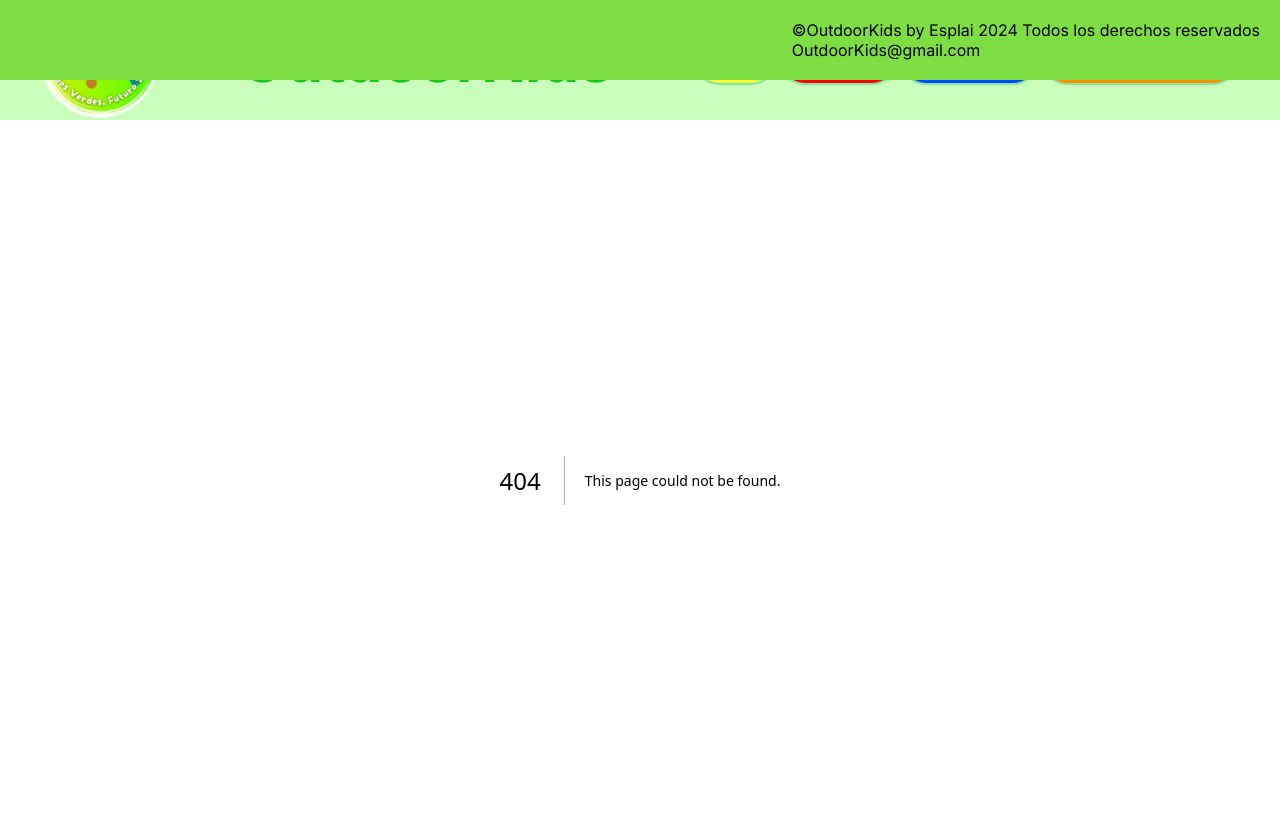
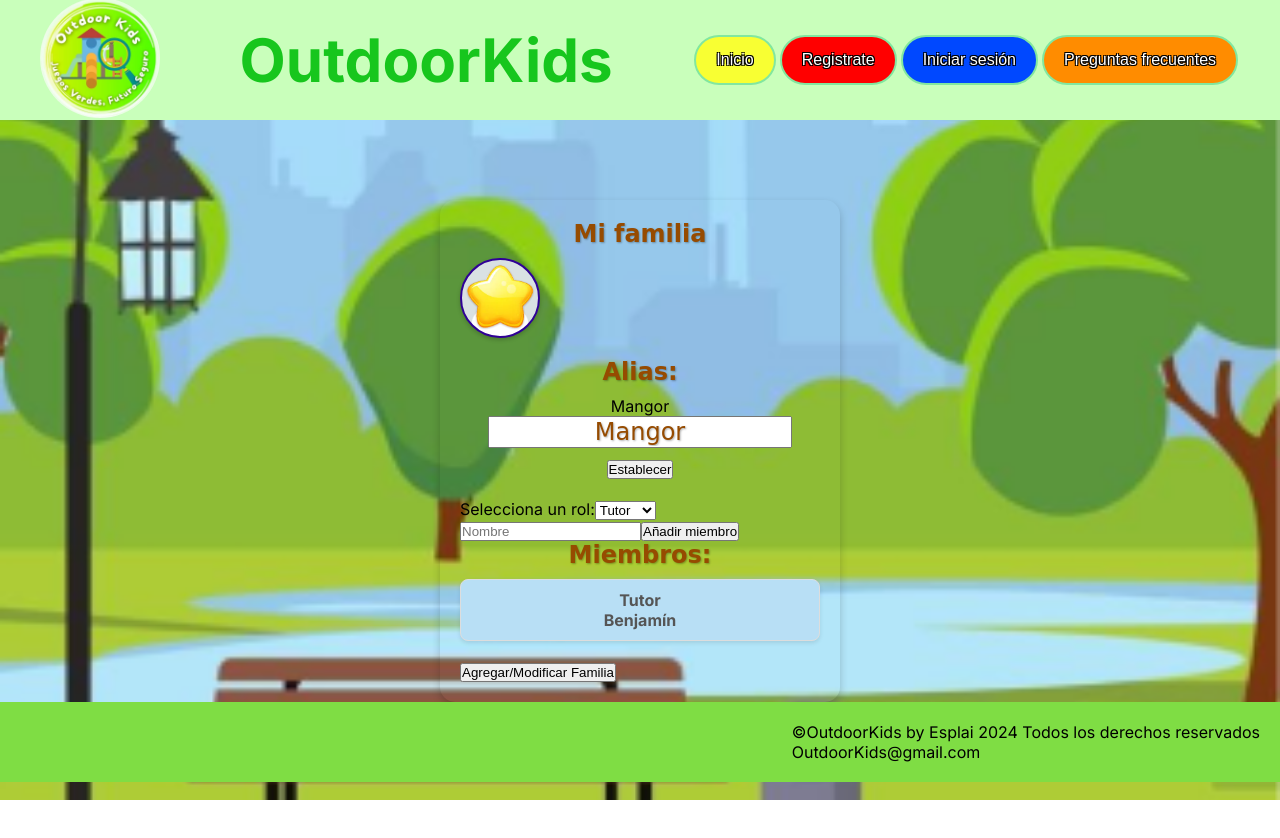
Before and after one commit to Benja022/outdoorkids, a Next.js app: page /perfilPrivado/vistaFamilia in a window 1280 px wide. Before the commit this address had no page. Shown: the top 838 px of the page. After the commit the page ends 800 px from the top, so only its background shows below. Built offline with nearby package versions, Linux system fonts and the light colour scheme.

Commit message:
añadiendo Vista Familia

```diff
--- a/src/app/layout.js
+++ b/src/app/layout.js
@@ -14,9 +14,12 @@ export const metadata = {
 export default function RootLayout({ children }) {
   return (
     <html lang="es">
+      <body className={inter.className}>{children}
+
       <Header />
       <Footer />
-      <body className={inter.className}>{children}</body>
+
+      </body>
 
     </html>
   );
--- a/src/app/listadoParques/lista.module.css
+++ b/src/app/listadoParques/lista.module.css
@@ -2,6 +2,7 @@
     display: flex;
     flex-direction: column;
     align-items: center;
+    margin-top: 200px;
 }
 
 .h1 {
--- /dev/null
+++ b/src/app/perfilPrivado/vistaFamilia/FormularioFamilia.js
@@ -0,0 +1,129 @@
+"use client";
+import React, { useState } from "react";
+//import { useNavigate } from 'react-router-dom';
+import style from "./formularioFamilia.module.css";
+import classNames from "classnames";
+import Image from "next/image";
+import ModificarFamilia from "./ModalModificarFamilia";
+
+
+
+const FormularioFamilia = () => {
+    const [nickname, setNickname] = useState("Mangor");
+    const [members, setMembers] = useState([{ role: "Tutor", name: "Benjamín" }]);
+    const [isModalOpen, setIsModalOpen] = useState(false);
+    const openModal = () => setIsModalOpen(true);
+    const closeModal = () => setIsModalOpen(false);
+  // const navigate = useNavigate();
+
+  const handleInputChange = (index, e) => {
+    const newMembers = [...members];
+    newMembers[index][e.target.name] = e.target.value;
+    setMembers(newMembers);
+  };
+
+  const handleAddMember = () => {
+    setMembers([...members, { role: "", name: "" }]);
+  };
+
+  const handleNickname = () => {
+    setNickname(nickname);
+  };
+
+  //   const handleSubmit = (e) => {
+  //     e.preventDefault();
+  //     navigate("/summary", { state: { nickname, members } });
+  //   };
+
+  return (
+    <div className={style.familyForm}>
+      <div className={style.header}>
+        <h1 className={style.headerH1}>Mi familia</h1>
+        <div className={style.familyNicknameContainer}>
+          <div className={style.familyPhoto}>
+            <Image
+              className={style.img}
+              src="/images/estrella.png"
+              alt="Imagen de la familia"
+              width={200}
+              height={200}
+              layout="responsive"
+            />
+
+            <input
+              type="file"
+              id="familyPhotoInput"
+              accept="image/*"
+              aria-label="Subir foto de la familia"
+            />
+            <div id="familyPhoto" className={style.profileIcon}></div>
+          </div>
+        </div>
+        <h1 className={classNames(style.headerH1, style.header)}>Alias:</h1>
+        <p>{nickname}</p>
+        <input
+          className={classNames(style.headerH1, style.header)}
+          type="text"
+          value={nickname}
+          onChange={(e) => setNickname(e.target.value)}
+          placeholder="Apodo de la familia"
+          aria-label="Apodo de la familia"
+        />
+        <button
+          type="submit"
+          //   value={nickname}
+          onClick={handleNickname}
+        >
+          Establecer
+        </button>
+      </div>
+
+      <div className={style.addingMember}>
+        <div className={style.selectRole}>
+          <label htmlFor="role">Selecciona un rol:</label>
+          <select
+            name="role"
+            value=""
+            onChange={(e) => handleInputChange(index, e)}
+          >
+            <option value="Tutor">Tutor</option>
+            <option value="Peque">Peque</option>
+          </select>
+        </div>
+        <div>
+          <input
+            type="text"
+            name="name"
+            value=""
+            onChange={(e) => handleInputChange(index, e)}
+            placeholder="Nombre"
+          />
+          <button onClick={handleAddMember} className="addMemberBtn">
+            Añadir miembro
+          </button>
+        </div>
+      </div>
+
+      <h1 className={classNames(style.headerH1, style.header)}>Miembros:</h1>
+      <div id="members" className={style.members}>
+        {members.map((member, index) => (
+          <div key={index} className={style.member}>
+            <p>{member.role}</p>
+            <p>{member.name}</p>
+          </div>
+        ))}
+      </div>
+      <div>
+        <button onClick={openModal}>Agregar/Modificar Familia</button>
+
+        <ModificarFamilia isOpen={isModalOpen} onClose={closeModal}>
+          <h2>Este es un Modal</h2>
+          <p>Contenido del modal.</p>
+          <button onClick={closeModal}>Guardar</button>
+        </ModificarFamilia>
+      </div>
+    </div>
+  );
+};
+
+export default FormularioFamilia;
--- /dev/null
+++ b/src/app/perfilPrivado/vistaFamilia/ModalModificarFamilia.js
@@ -0,0 +1,20 @@
+// components/Modal.js
+import React from 'react';
+import styles from './formularioFamilia.module.css'; // Asegúrate de crear este archivo CSS
+
+const ModalModificarFamilia = ({ isOpen, onClose, children }) => {
+    if (!isOpen) return null;
+
+    return (
+        <div className={styles.overlay}>
+            <div className={styles.modal}>
+                {children}
+                <button className={styles.closeButton} onClick={onClose}>
+                    ×
+                </button>
+            </div>
+        </div>
+    );
+};
+
+export default ModalModificarFamilia;
--- a/src/app/perfilPrivado/perfilPrivado.module.css
+++ b/src/app/perfilPrivado/vistaFamilia/formularioFamilia.module.css
@@ -1,23 +1,10 @@
-.body {
-    font-family: Arial, sans-serif;
-    background-image: url(/public/images/image\ 1.svg);
-    background-repeat: no-repeat;
-    background-size: cover;
-    display: flex;
-    justify-content: center;
-    align-items: center;
-    height: 100vh;
-    margin: 0;
-    color: #333;
-}
-
-.family-form {
-    background-color:none ;
+.familyForm {
     border-radius: 15px;
     padding: 20px;
     max-width: 400px;
     box-shadow: 0 4px 8px rgba(0, 0, 0, 0.2);
     overflow: hidden;
+    margin: 200px auto 0;
 }
 
 .header {
@@ -25,7 +12,7 @@
     margin-bottom: 20px;
 }
 
-.header h1 {
+.headerH1 {
     font-family: 'Comic Sans MS', cursive, sans-serif;
     font-size: 24px;
     color: #964B00;
@@ -33,14 +20,14 @@
     text-shadow: 1px 1px 2px rgba(0, 0, 0, 0.3);
 }
 
-.family-nickname-container {
+.familyNicknameContainer {
     display: flex;
     align-items: center;
     justify-content: space-between;
     margin-bottom: 20px;
 }
 
-.family-nickname-container input {
+.familyNicknameContainer input {
     width: 70%;
     padding: 10px;
     border-radius: 8px;
@@ -48,14 +35,14 @@
     box-shadow: inset 0 2px 4px rgba(0, 0, 0, 0.1);
 }
 
-.family-photo {
+.familyPhoto {
     display: flex;
     flex-direction: column;
     align-items: center;
     position: relative;
 }
 
-#family-photo {
+.familyPhoto {
     width: 80px;
     height: 80px;
     border-radius: 50%;
@@ -72,41 +59,48 @@
     transition: background-color 0.3s ease, transform 0.3s ease;
 }
 
-#family-photo:hover {
+.familyPhoto:hover {
     background-color: #e0e0e0;
     transform: scale(1.05);
 }
 
-#default-icon {
+.defaultIcon {
     width: 60%;
     height: 60%;
     object-fit: contain;
 }
 
-#family-photo-input {
+.familyPhotoInput {
     display: none;
 }
 
 
-#default-icon {
+.defaultIcon {
     width: 60%;
     height: 60%;
     object-fit: cover;
 }
 
-#family-photo-input {
+.familyPhotoInput {
     display: none;
 }
 
 
-.profile-icon-text {
+.profileIconText {
     position: absolute;
     font-size: 36px;
 }
 
-#family-photo-input {
+.familyPhotoInput {
     display: none;
 }
+
+/* .addingMember{
+    display: flex;
+    flex-direction: column;
+
+} */
+
 
 
 .members {
@@ -144,7 +138,7 @@
     outline: none;
 }
 
-.add-member-btn, .submit-btn {
+.addMemberBtn, .submitBtn {
     width: 100%;
     padding: 12px;
     border: none;
@@ -156,20 +150,20 @@
     box-shadow: 0 4px 8px rgba(0, 0, 0, 0.1);
 }
 
-.add-member-btn {
+.addMemberBtn {
     background-color: #ff8000;
 }
 
-.add-member-btn:hover {
+.addMemberBtn:hover {
     background-color: #d75200;
 }
 
-.submit-btn {
+.submitBtn {
     background-color: #4caf50;
     margin-top: 10px;
 }
 
-.submit-btn:hover {
+.submitBtn:hover {
     background-color: #388e3c;
 }
 .member {
--- /dev/null
+++ b/src/app/perfilPrivado/vistaFamilia/page.js
@@ -0,0 +1,10 @@
+import React from "react";
+import FormularioFamilia from "./FormularioFamilia";
+
+export default function VistaFamilia () {
+  return (
+    <>
+      <FormularioFamilia />
+    </>
+  );
+}
--- a/src/app/ui/Header.js
+++ b/src/app/ui/Header.js
@@ -27,7 +27,8 @@ export default function Header() {
   }, []);
 
   return (
-    <header className={style.header}>
+    <>
+    <div className={style.header}>
       <div className={style.logo}>
         <Image
           className={style.logo}
@@ -40,6 +41,7 @@ export default function Header() {
       </div>
       <h6 className={style.text}>OutdoorKids</h6>
       <div>{isMobile ? <NavegadorHamburguesa /> : <Navegador />}</div>{" "}
-    </header>
+    </div>
+    </>
   );
 }
```
Also changed, not shown: src/app/perfilPrivado/FormularioFamilia.js (deleted, +0 -86 lines), 1 other file (tests, documents, lock files or other folders).
